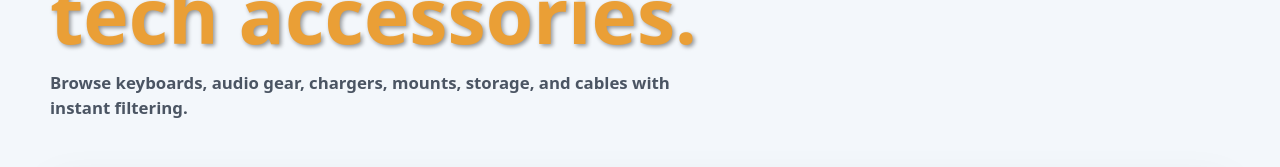
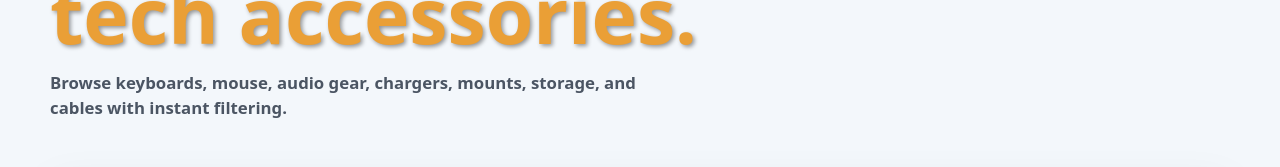
Before and after one commit to chloorophyll/SE-2144---LAB-2, a React (Vite) app: page / in a window 1280 px wide. Shown: the part 295-462 px from the top of the page. Built offline with nearby package versions, Linux system fonts and the light colour scheme.

Commit message:
Update header copy to mention mice

```diff
--- a/src/App.tsx
+++ b/src/App.tsx
@@ -34,7 +34,7 @@ function GearHubApp() {
               Shop desk-ready tech accessories.
             </h1>
             <p className='p1'>
-              Browse keyboards, audio gear, chargers, mounts, storage, and
+              Browse keyboards, mouse, audio gear, chargers, mounts, storage, and
               cables with instant filtering.
             </p>
           </div>
```
